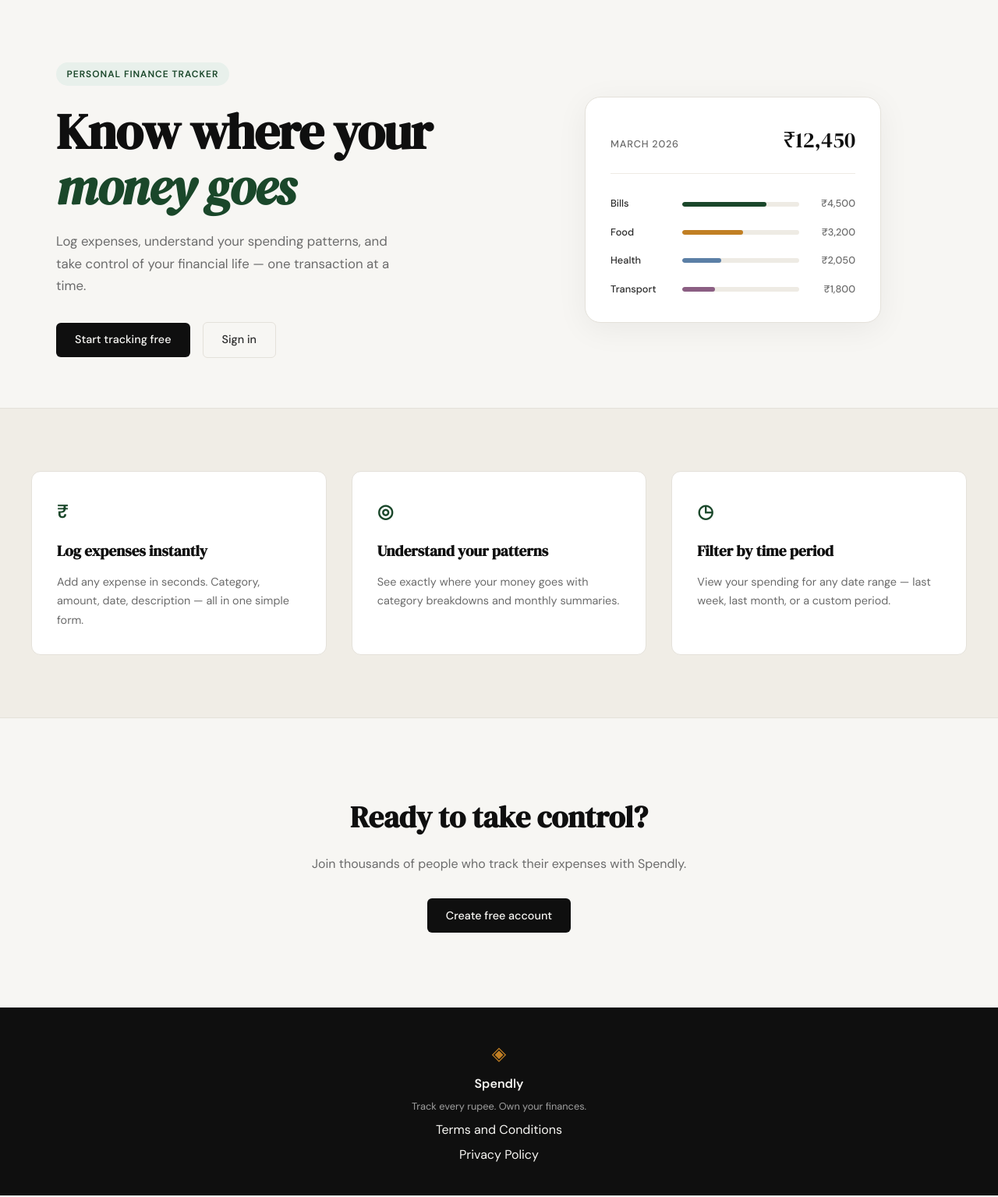
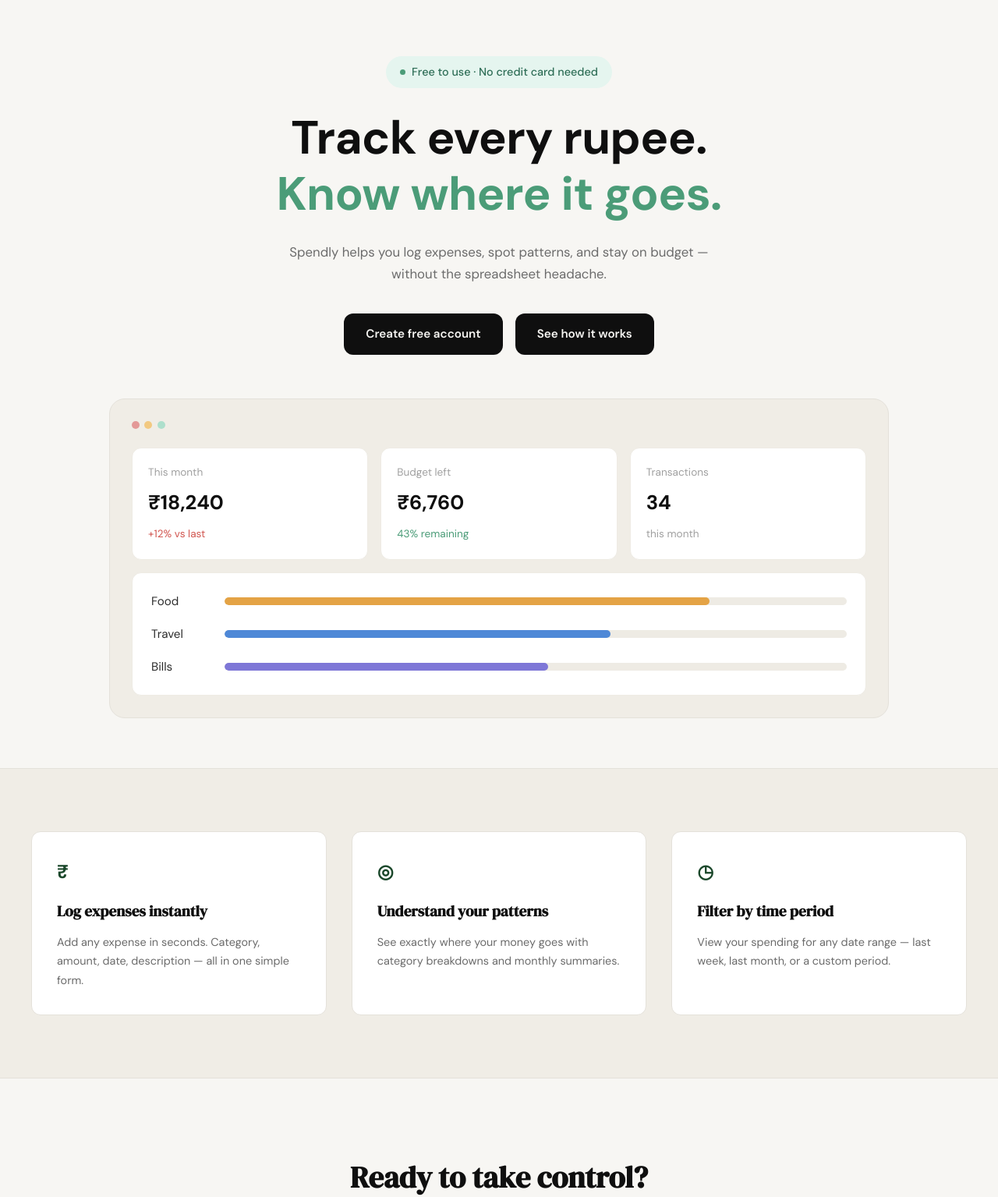
Before and after one commit to jiteshrajwani/spendly, a Flask app: page / in a window 1280 px wide. Shown: the part 61-1596 px from the top of the page at 78% size. Run offline with Flask 3, Linux system fonts and the light colour scheme.

Commit message:
landing: redesign hero section to match mockup

```diff
--- /dev/null
+++ b/static/css/landing.css
@@ -0,0 +1,204 @@
+/* ------------------------------------------------------------------ */
+/* Hero (landing page)                                                 */
+/* ------------------------------------------------------------------ */
+
+.hero {
+    display: block;
+    text-align: center;
+    max-width: var(--max-width);
+    margin: 0 auto;
+    padding: 4.5rem 2rem 4rem;
+}
+
+.hero-inner {
+    max-width: 760px;
+    margin: 0 auto;
+}
+
+.hero-badge {
+    display: inline-flex;
+    align-items: center;
+    gap: 0.5rem;
+    background: #e5f5ef;
+    color: #2f6e57;
+    font-size: 0.9rem;
+    font-weight: 500;
+    text-transform: none;
+    letter-spacing: normal;
+    padding: 0.55rem 1.15rem;
+    border-radius: 999px;
+    margin-bottom: 1.75rem;
+}
+
+.hero-badge-dot {
+    width: 7px;
+    height: 7px;
+    border-radius: 50%;
+    background: #4b9c78;
+    flex-shrink: 0;
+}
+
+.hero-title {
+    font-family: var(--font-body);
+    font-weight: 700;
+    font-size: clamp(2.5rem, 5vw, 3.75rem);
+    line-height: 1.2;
+    letter-spacing: -0.01em;
+    margin-bottom: 1.5rem;
+}
+
+.hero-title-line {
+    display: block;
+    color: var(--ink);
+}
+
+.hero-title-accent {
+    color: #4b9c78;
+}
+
+.hero-subtitle {
+    font-size: 1.05rem;
+    color: var(--ink-muted);
+    line-height: 1.7;
+    max-width: 560px;
+    margin: 0 auto 2.25rem;
+}
+
+.hero-actions {
+    display: flex;
+    align-items: center;
+    justify-content: center;
+    gap: 1rem;
+    margin-bottom: 3.5rem;
+}
+
+.hero-btn {
+    display: inline-block;
+    background: var(--ink);
+    color: var(--paper);
+    font-weight: 600;
+    font-size: 0.95rem;
+    padding: 0.9rem 1.75rem;
+    border-radius: var(--radius-md);
+    transition: background 0.2s;
+}
+
+.hero-btn:hover {
+    background: var(--accent);
+}
+
+.hero-visual {
+    display: block;
+    max-width: 1000px;
+    margin: 0 auto;
+    background: var(--paper-warm);
+    border: 1px solid var(--border);
+    border-radius: var(--radius-lg);
+    padding: 1.75rem;
+    text-align: left;
+}
+
+.hero-visual-dots {
+    display: flex;
+    gap: 0.4rem;
+    margin-bottom: 1.5rem;
+}
+
+.hero-visual-dot {
+    width: 10px;
+    height: 10px;
+    border-radius: 50%;
+}
+
+.hero-visual-dot.dot-red { background: #e39997; }
+.hero-visual-dot.dot-yellow { background: #f2c981; }
+.hero-visual-dot.dot-green { background: #addfcc; }
+
+.hero-stats {
+    display: grid;
+    grid-template-columns: repeat(3, 1fr);
+    gap: 1rem;
+    margin-bottom: 1rem;
+}
+
+.hero-stat {
+    background: var(--paper-card);
+    border: 1px solid var(--border-soft);
+    border-radius: var(--radius-md);
+    padding: 1.25rem;
+}
+
+.hero-stat-label {
+    display: block;
+    font-size: 0.85rem;
+    color: var(--ink-faint);
+    margin-bottom: 0.5rem;
+}
+
+.hero-stat-value {
+    display: block;
+    font-family: var(--font-body);
+    font-weight: 700;
+    font-size: 1.6rem;
+    color: var(--ink);
+    margin-bottom: 0.35rem;
+}
+
+.hero-stat-change {
+    font-size: 0.85rem;
+}
+
+.hero-stat-change.is-up { color: #d15650; }
+.hero-stat-change.is-down { color: #4b9c78; }
+.hero-stat-change.is-neutral { color: var(--ink-faint); }
+
+.hero-categories {
+    background: var(--paper-card);
+    border: 1px solid var(--border-soft);
+    border-radius: var(--radius-md);
+    padding: 1.5rem;
+}
+
+.hero-cat-row {
+    display: flex;
+    align-items: center;
+    gap: 1.5rem;
+}
+
+.hero-cat-row + .hero-cat-row { margin-top: 1.1rem; }
+
+.hero-cat-label {
+    width: 70px;
+    flex-shrink: 0;
+    font-size: 0.95rem;
+    color: var(--ink-soft);
+}
+
+.hero-cat-track {
+    flex: 1;
+    height: 10px;
+    background: var(--border-soft);
+    border-radius: 999px;
+    overflow: hidden;
+}
+
+.hero-cat-bar {
+    height: 100%;
+    border-radius: 999px;
+}
+
+.hero-cat-bar.cat-food { background: #e4a345; width: 78%; }
+.hero-cat-bar.cat-travel { background: #4e88d7; width: 62%; }
+.hero-cat-bar.cat-bills { background: #7e77d7; width: 52%; }
+
+@media (max-width: 900px) {
+    .hero-visual { display: block; }
+    .hero-stats { grid-template-columns: 1fr; }
+}
+
+@media (max-width: 600px) {
+    .hero { padding: 3rem 1rem 2rem; }
+    .hero-actions { flex-direction: column; }
+    .hero-btn { width: 100%; text-align: center; }
+    .hero-cat-label { width: 56px; font-size: 0.85rem; }
+}
--- a/templates/base.html
+++ b/templates/base.html
@@ -6,8 +6,9 @@
     <title>{% block title %}Spendly{% endblock %}</title>
     <link rel="preconnect" href="https://fonts.googleapis.com">
     <link rel="preconnect" href="https://fonts.gstatic.com" crossorigin>
-    <link href="https://fonts.googleapis.com/css2?family=DM+Serif+Display:ital@0;1&family=DM+Sans:wght@300;400;500;600&display=swap" rel="stylesheet">
+    <link href="https://fonts.googleapis.com/css2?family=DM+Serif+Display:ital@0;1&family=DM+Sans:wght@300;400;500;600;700&display=swap" rel="stylesheet">
     <link rel="stylesheet" href="{{ url_for('static', filename='css/style.css') }}">
+    <link rel="stylesheet" href="{{ url_for('static', filename='css/landing.css') }}">
     {% block head %}{% endblock %}
 </head>
 <body>
--- a/templates/landing.html
+++ b/templates/landing.html
@@ -6,55 +6,63 @@
 
 <section class="hero">
     <div class="hero-inner">
-        <div class="hero-badge">Personal Finance Tracker</div>
+        <div class="hero-badge">
+            <span class="hero-badge-dot"></span>
+            Free to use · No credit card needed
+        </div>
         <h1 class="hero-title">
-            Know where your<br>
-            <em>money goes</em>
+            <span class="hero-title-line">Track every rupee.</span>
+            <span class="hero-title-line hero-title-accent">Know where it goes.</span>
         </h1>
         <p class="hero-subtitle">
-            Log expenses, understand your spending patterns,
-            and take control of your financial life —
-            one transaction at a time.
+            Spendly helps you log expenses, spot patterns, and stay
+            on budget — without the spreadsheet headache.
         </p>
         <div class="hero-actions">
-            <a href="{{ url_for('register') }}" class="btn-primary">Start tracking free</a>
-            <a href="{{ url_for('login') }}" class="btn-ghost">Sign in</a>
+            <a href="{{ url_for('register') }}" class="hero-btn">Create free account</a>
+            <a href="#" class="hero-btn">See how it works</a>
         </div>
     </div>
     <div class="hero-visual">
-        <div class="mock-card">
-            <div class="mock-card-header">
-                <span class="mock-label">March 2026</span>
-                <span class="mock-total">₹12,450</span>
+        <div class="hero-visual-dots">
+            <span class="hero-visual-dot dot-red"></span>
+            <span class="hero-visual-dot dot-yellow"></span>
+            <span class="hero-visual-dot dot-green"></span>
+        </div>
+        <div class="hero-stats">
+            <div class="hero-stat">
+                <span class="hero-stat-label">This month</span>
+                <span class="hero-stat-value">₹18,240</span>
+                <span class="hero-stat-change is-up">+12% vs last</span>
             </div>
-            <div class="mock-bars">
-                <div class="mock-bar-row">
-                    <span class="mock-cat">Bills</span>
-                    <div class="mock-bar-track">
-                        <div class="mock-bar" style="width: 72%"></div>
-                    </div>
-                    <span class="mock-amt">₹4,500</span>
+            <div class="hero-stat">
+                <span class="hero-stat-label">Budget left</span>
+                <span class="hero-stat-value">₹6,760</span>
+                <span class="hero-stat-change is-down">43% remaining</span>
+            </div>
+            <div class="hero-stat">
+                <span class="hero-stat-label">Transactions</span>
+                <span class="hero-stat-value">34</span>
+                <span class="hero-stat-change is-neutral">this month</span>
+            </div>
+        </div>
+        <div class="hero-categories">
+            <div class="hero-cat-row">
+                <span class="hero-cat-label">Food</span>
+                <div class="hero-cat-track">
+                    <div class="hero-cat-bar cat-food"></div>
                 </div>
-                <div class="mock-bar-row">
-                    <span class="mock-cat">Food</span>
-                    <div class="mock-bar-track">
-                        <div class="mock-bar mock-bar-2" style="width: 52%"></div>
-                    </div>
-                    <span class="mock-amt">₹3,200</span>
+            </div>
+            <div class="hero-cat-row">
+                <span class="hero-cat-label">Travel</span>
+                <div class="hero-cat-track">
+                    <div class="hero-cat-bar cat-travel"></div>
                 </div>
-                <div class="mock-bar-row">
-                    <span class="mock-cat">Health</span>
-                    <div class="mock-bar-track">
-                        <div class="mock-bar mock-bar-3" style="width: 33%"></div>
-                    </div>
-                    <span class="mock-amt">₹2,050</span>
-                </div>
-                <div class="mock-bar-row">
-                    <span class="mock-cat">Transport</span>
-                    <div class="mock-bar-track">
-                        <div class="mock-bar mock-bar-4" style="width: 28%"></div>
-                    </div>
-                    <span class="mock-amt">₹1,800</span>
+            </div>
+            <div class="hero-cat-row">
+                <span class="hero-cat-label">Bills</span>
+                <div class="hero-cat-track">
+                    <div class="hero-cat-bar cat-bills"></div>
                 </div>
             </div>
         </div>
```
